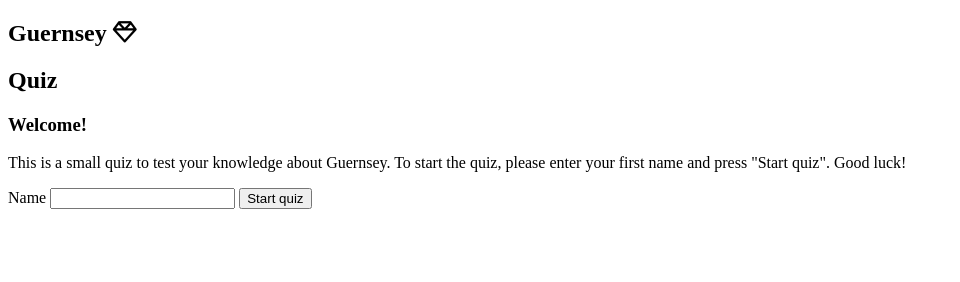
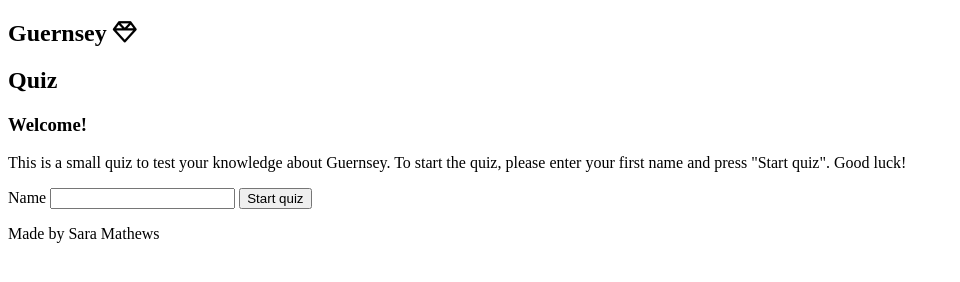
Before and after one commit to SaraMathews/Guernsey-quiz, a plain HTML site: page index.html in a window 1280 px wide. Shown: the whole page, without its empty margins (0-960 px from the left). Drawn offline with Linux system fonts and the light colour scheme.

Commit message:
Add footer element to index.html

```diff
--- a/index.html
+++ b/index.html
@@ -29,15 +29,11 @@
                 <input type="submit" value="Start quiz" id="start-quiz">
             </form>
         </div>
+        <footer>
+            <div>
+                <p>Made by Sara Mathews</p>
+            </div>
+        </footer>
     </main>
 </body>
-
-
-
-
-
-
-
-
-
 </html>
```
